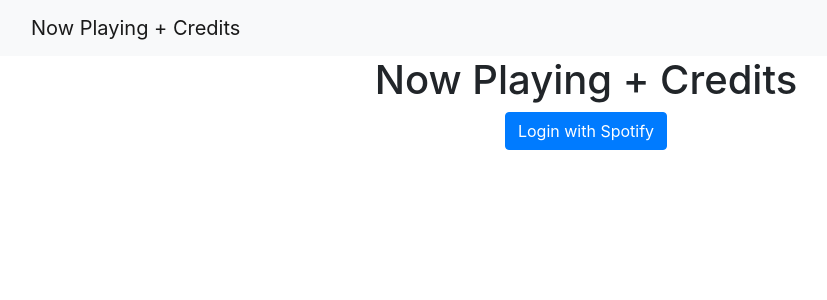
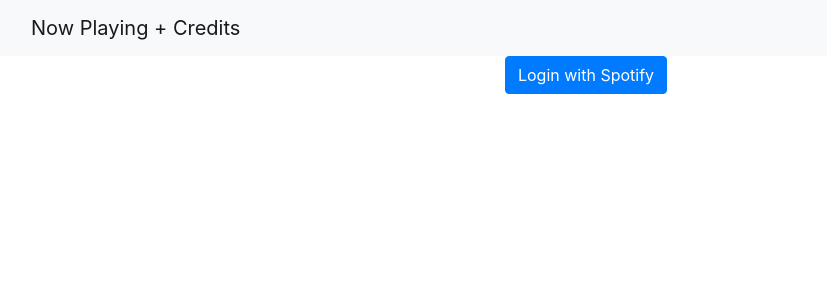
Before and after one commit to itskpalusa/npc, a React (Create React App) app: page / in a window 1280 px wide. Shown: the top 300 px of the page, without its empty margins (54-881 px from the left). Built offline with nearby package versions, Linux system fonts and the light colour scheme; no server answers.

Commit message:
remove title in app.js

```diff
--- a/src/App.js
+++ b/src/App.js
@@ -35,10 +35,6 @@
 			<Navbar handleLogout={handleLogout} accessToken={accessToken} />
 			<div className="container">
 				<div>
-					<div className="text-center">
-						<h1>Now Playing + Credits</h1>
-					</div>
-
 					<div>
 						{accessToken ? (
 							<div>
```
